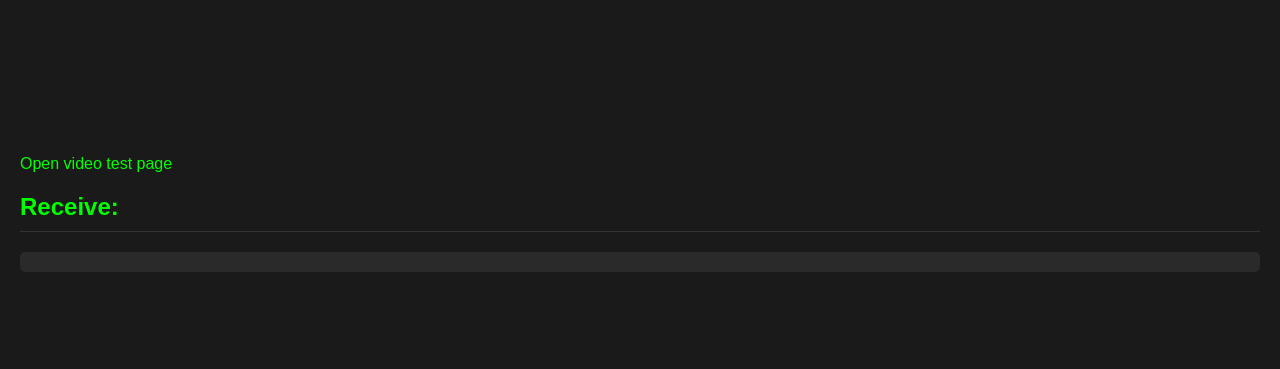
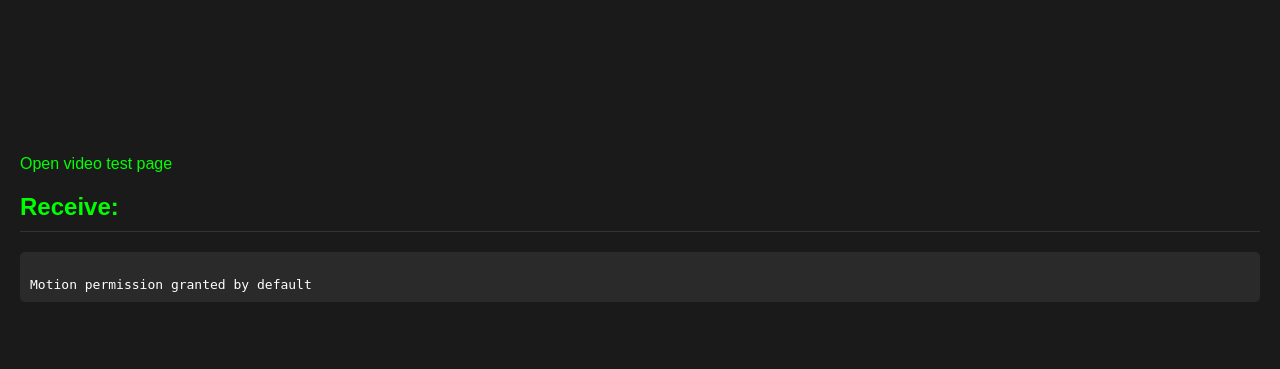
Before and after one commit to vtalpaert/ros2-phone-sensors, a Flask app: page / in a window 1280 px wide. Shown: the part 187-556 px from the top of the page. Run offline with Flask 3, Linux system fonts and the light colour scheme; some libraries are stand-ins or nearby versions.

Commit message:
Add retry mechanism for GNSS and IMU permissions

```diff
--- a/src/phone_sensors/phone_sensors/server.py
+++ b/src/phone_sensors/phone_sensors/server.py
@@ -113,8 +113,11 @@ class ServerNode(Node):
                 if self.use_ros_time_param.value
                 else False
             )
-            msg = data_to_imu_msg(data, ros_time, self.frame_id_imu_param.value)
-            self.imu_publisher.publish(msg)
+            try:
+                msg = data_to_imu_msg(data, ros_time, self.frame_id_imu_param.value)
+                self.imu_publisher.publish(msg)
+            except (TypeError, ValueError) as e:
+                self.get_logger().warning(f"Failed to convert IMU data: {str(e)}")
         elif "device_info" in data:
             self.get_logger().info(
                 "Detected camera device with label %s" % data["device_info"]["label"]
--- a/src/phone_sensors/templates/index.html
+++ b/src/phone_sensors/templates/index.html
@@ -62,6 +62,11 @@
                         socket.emit("error", "Error requesting motion permission: " + error);
                         logMessage("Error requesting motion permission: " + error);
                     });
+            } else {
+                // For browsers that don't require explicit permission
+                window.motion_permission_granted = true;
+                socket.emit("info", "Motion permission granted by default");
+                logMessage("Motion permission granted by default");
             }
 
             // Request geolocation permission once
@@ -71,8 +76,6 @@
                         window.geolocation_permission_granted = true;
                         socket.emit("info", "Geolocation permission granted");
                         logMessage("Geolocation permission granted");
-                        // Only register GPS publisher if permission is granted
-                        registerGpsPublisher(socket, window);
                     },
                     error => {
                         socket.emit("error", "Geolocation permission denied: " + error.message);
--- a/src/phone_sensors/templates/static/gnss.js
+++ b/src/phone_sensors/templates/static/gnss.js
@@ -27,7 +27,8 @@ function registerGpsPublisher(socket, window) {
             socket.emit("info", "Sending gnss with interval " + sendInterval + " ms");
             gnssLoop = setInterval(gnssSendData, sendInterval);
         } else {
-            socket.emit("error", "Cannot start GNSS: geolocation permission not granted");
+            socket.emit("error", "Cannot start GNSS: geolocation permission not granted. Retrying in 1 second...");
+            setTimeout(() => gnssStartSending(sendInterval), 1000);
         }
     };
     function gnssStopSending() {
--- a/src/phone_sensors/templates/static/imu.js
+++ b/src/phone_sensors/templates/static/imu.js
@@ -77,7 +77,8 @@ function registerImuPublisher(socket, window) {
             socket.emit("info", "Sending imu with interval " + sendInterval + " ms");
             imuLoop = setInterval(imuSendData, sendInterval);
         } else {
-            socket.emit("error", "Cannot start IMU: motion permission not granted");
+            socket.emit("error", "Cannot start IMU: motion permission not granted. Retrying in 1 second...");
+            setTimeout(() => imuStartSending(sendInterval), 1000);
         }
     };
     function imuStopSending() {
```
